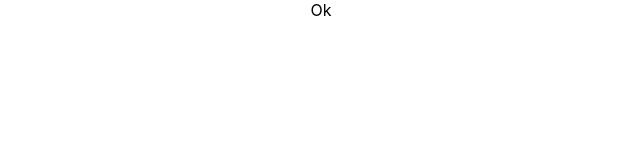
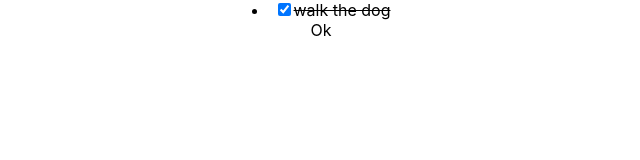
Before and after one commit to upluke/Api_Test, a React (Create React App) app: page / in a window 1280 px wide. Shown: the top 160 px of the page, without its empty margins (319-959 px from the left). Built offline with nearby package versions, Linux system fonts and the light colour scheme.

Commit message:
line-through

```diff
--- a/src/components/TodoApp/TodoApp.tsx
+++ b/src/components/TodoApp/TodoApp.tsx
@@ -10,7 +10,7 @@ const todos:Array<Todo>=[
 export const TodoApp:React.FC=() =>{
     return (
         <div>
-            {/* <TodoListItem  /> */}
+            <TodoListItem todo={todos[0]} />
             Ok
         </div>
     )
--- a/src/components/TodoApp/TodoListItem.tsx
+++ b/src/components/TodoApp/TodoListItem.tsx
@@ -1,4 +1,3 @@
-import { typeParameterDeclaration } from '@babel/types'
 import React from 'react'
 
 interface TodoListItemProps{
@@ -7,7 +6,7 @@ interface TodoListItemProps{
 
 export const TodoListItem:React.FC<TodoListItemProps>=({todo})=>{
     return (<li>
-            <label>
+            <label style={{textDecoration:todo.complete?"line-through":"none"}}>
                 <input type="checkbox" checked={todo.complete} />
                 {todo.text}
             </label>
```
